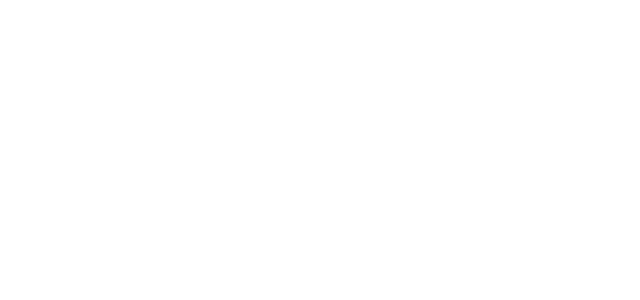
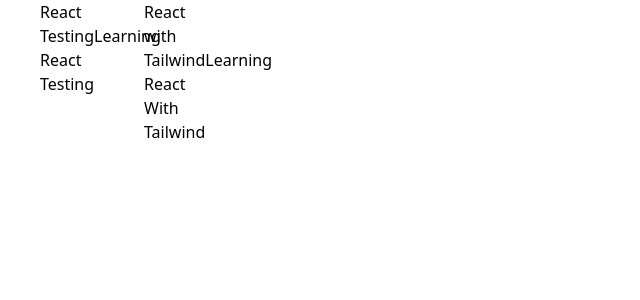
Before and after one commit to EvanClevenger/blog, a Next.js app: page / in a window 1280 px wide. Shown: the top 300 px of the page, without its empty margins (0-640 px from the left). Built offline with nearby package versions, Linux system fonts and the light colour scheme.

Commit message:
added to index.js

```diff
--- a/package.json
+++ b/package.json
@@ -14,7 +14,8 @@
     "react": "18.2.0",
     "react-dom": "18.2.0",
     "react-multi-carousel": "^2.8.2",
-    "sass": "^1.57.1"
+    "sass": "^1.57.1",
+    "ts-node": "^10.9.1"
   },
   "devDependencies": {
     "@types/node": "18.11.3",
--- /dev/null
+++ b/pages/index.js
@@ -0,0 +1,29 @@
+import Head from 'next/head'
+
+
+const posts = [
+  { title: 'React Testing', excerpt: 'Learning React Testing'},
+  { title: 'React with Tailwind', excerpt: 'Learning React With Tailwind'},
+];
+
+export default function Home() {
+  return (
+    <div className="container mx-auto px-10 mb-8 bg-grey-300">
+      <Head>
+        <title>Game Haus</title>
+        <link rel="icon" href="/favicon.ico" />
+      </Head>
+
+      <div className='grid grid-cols-1 lg:grid-cols-12 gap-12'>
+
+        {posts.map((post, index) => (
+          <div>
+            {post.title}
+            {post.excerpt}
+          </div>
+        ))}
+      </div>
+
+    </div>
+  )
+}
--- a/pages/index.tsx
+++ /dev/null
@@ -1,21 +0,0 @@
-import type { NextPage } from 'next'
-import Head from 'next/head'
-import Image from 'next/image'
-
-const Home: NextPage = () => {
-  return (
-    <div className="container mx-auto px-10 mb-8">
-      <Head>
-        <title>Game Haus</title>
-        <link rel="icon" href="/favicon.ico" />
-      </Head>
-
-      <div className='grid grid-cols-1 lg:grid-cols-12 gap-12'>
-
-      </div>
-
-    </div>
-  )
-}
-
-export default Home
--- a/tsconfig.json
+++ b/tsconfig.json
@@ -15,6 +15,6 @@
     "jsx": "preserve",
     "incremental": true
   },
-  "include": ["next-env.d.ts", "**/*.ts", "**/*.tsx"],
+  "include": ["next-env.d.ts", "**/*.ts", "**/*.tsx", "pages/index.js"],
   "exclude": ["node_modules"]
 }
```
Also changed, not shown: 1 other file (tests, documents, lock files or other folders).
